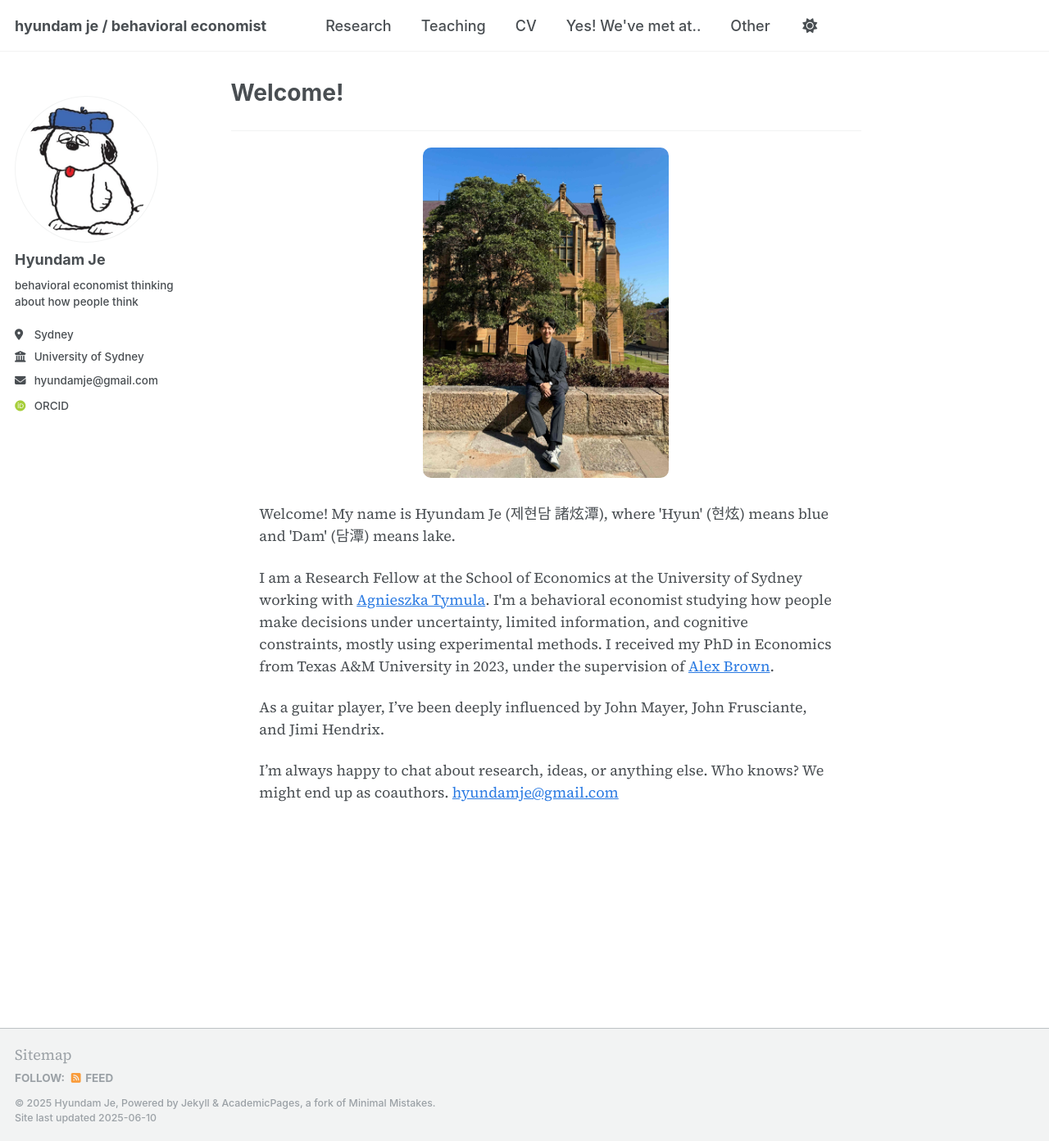
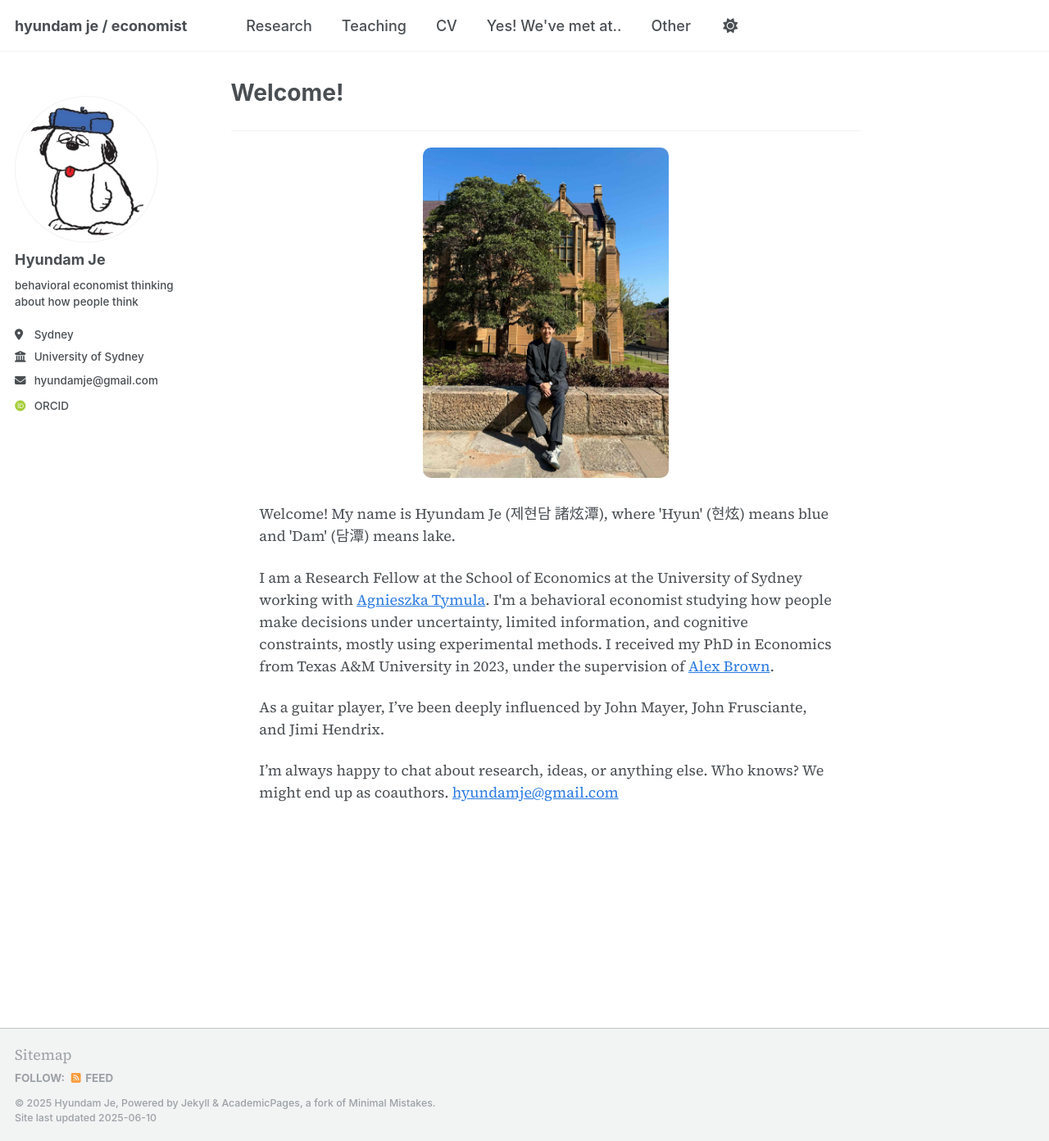
Before and after one commit to hyundamje/hyundamje.github.io, a Jekyll site: the page built from _pages/about.md, in a window 1280 px wide and 1392 px high. Shown: the whole window at 82% size. Built offline with Jekyll 4.4.1, drawn with Linux system fonts in a browser that asks for light colours; some web fonts are replaced.

Commit message:
Update _config.yml

```diff
--- a/_config.yml
+++ b/_config.yml
@@ -22,7 +22,7 @@ plugins:
 
 # minimal_mistakes_skin: "default"
 
-title                    : "hyundam je / behavioral economist"
+title                    : "hyundam je / economist"
 title_separator          : "—"
 name                     : &hyundamje "Hyundam Je"
 description              : &description "behavioral economist"
```
